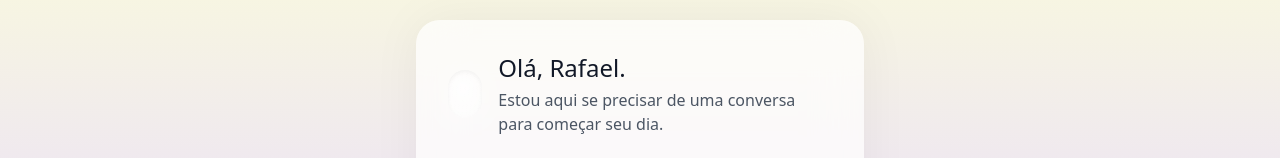
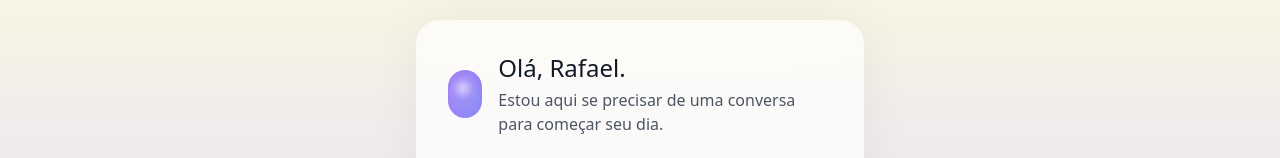
Before and after one commit to Bigajax/ECO, a React (Vite) app: page /home in a window 1280 px wide. Shown: the part 493-651 px from the top of the page. Built offline with nearby package versions, Linux system fonts and the light colour scheme.

Commit message:
Update Home.tsx

```diff
--- a/src/components/Home.tsx
+++ b/src/components/Home.tsx
@@ -65,9 +65,9 @@ function Home() {
       <div className="bg-white/70 backdrop-blur-xl rounded-3xl p-8 shadow-[0_0_50px_rgba(0,0,0,0.05)] max-w-md w-full">
         <div className="flex items-center gap-4 mb-6">
           {/* Bolha ECO (igual à da tela de mensagem) */}
-          <div className="relative w-12 h-12 rounded-full bg-gradient-to-br from-white/30 to-white/10 backdrop-blur-lg shadow-inner flex items-center justify-center">
-            <div className="absolute inset-0 rounded-full bg-white/40 blur-md opacity-80"></div>
-            <div className="w-3 h-3 rounded-full bg-white/70 absolute top-1/4 left-1/4 blur-sm"></div>
+          <div className="relative w-12 h-12 rounded-full bg-gradient-to-br from-[#8B5CF6]/80 to-[#6366F1]/80 backdrop-blur-lg shadow-inner flex items-center justify-center">
+            <div className="absolute inset-0 rounded-full bg-white/20 blur-md opacity-70"></div>
+            <div className="w-3 h-3 rounded-full bg-white/80 absolute top-1/4 left-1/4 blur-sm"></div>
           </div>
           <div>
             <h2 className="text-2xl text-gray-900 font-medium mb-1">Olá, {loggedInUserName}.</h2>
```
